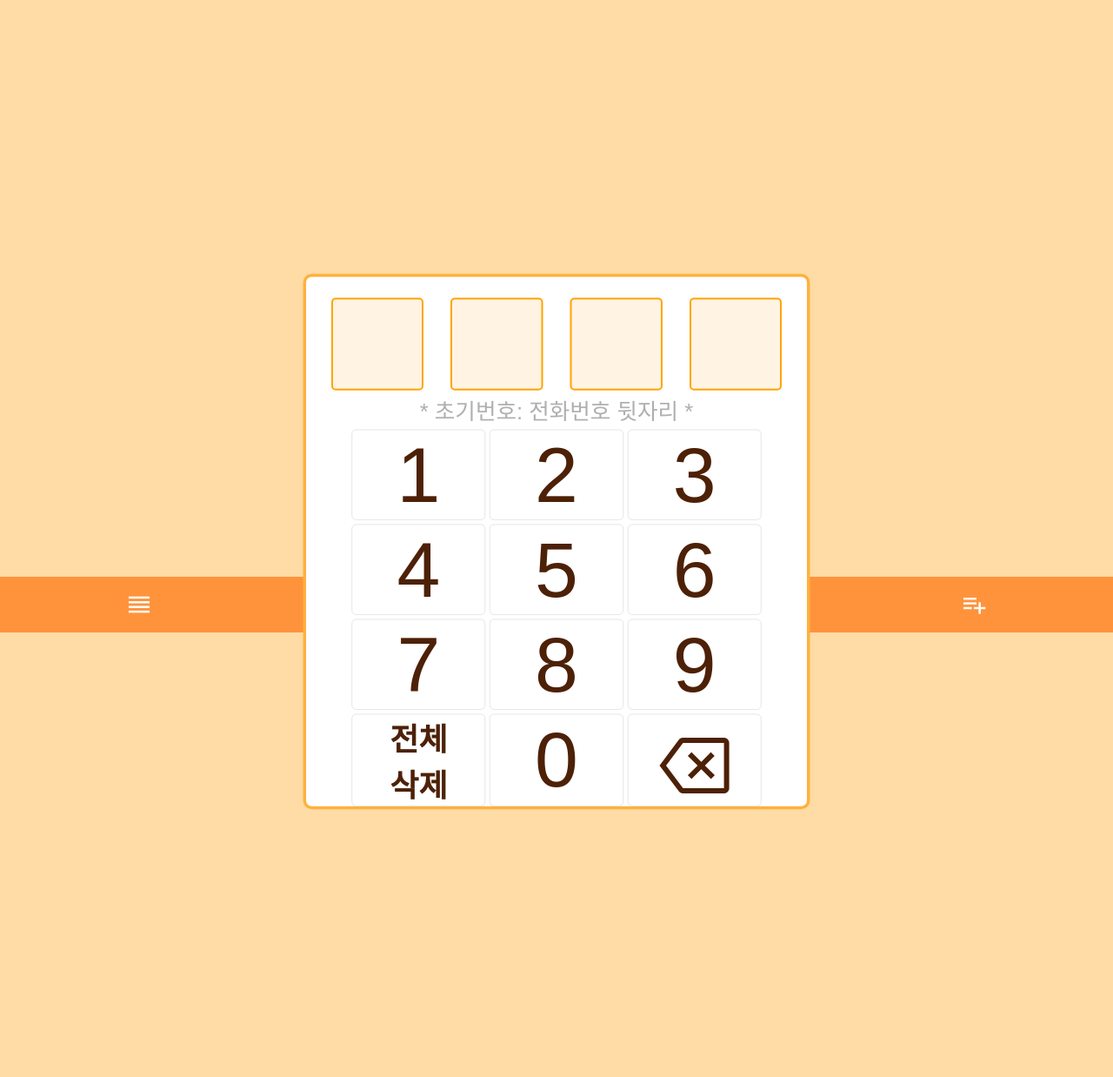
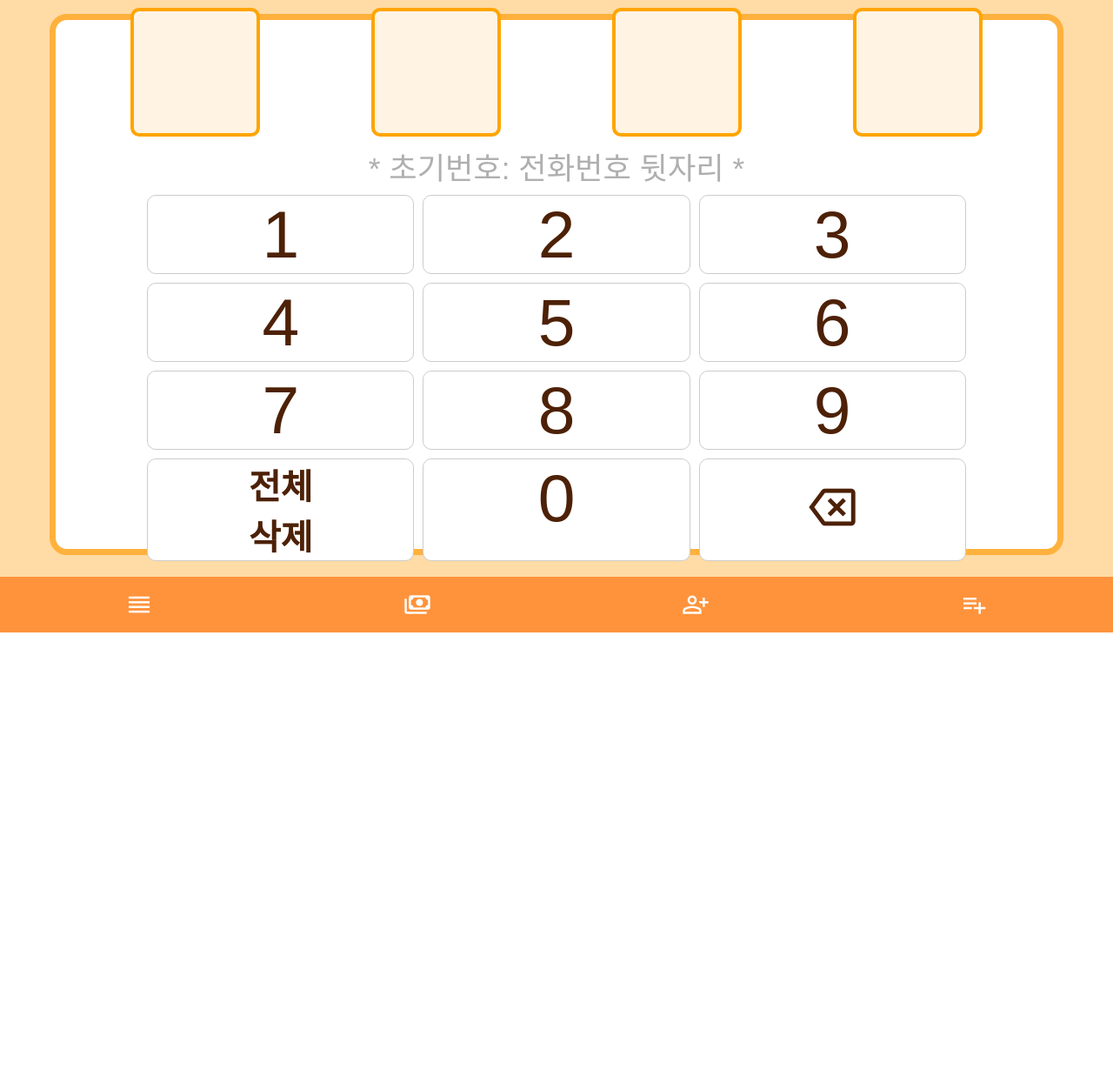
Before and after one commit to kugring/J-raum, a Django app: page /PointExamine/ in a window 1280 px wide. Shown: the part 73-1311 px from the top of the page at 87% size. After the commit the page ends 800 px from the top, so only its background shows below. Run offline with Django 5.2, Linux system fonts and the light colour scheme; data comes from the database, SQL or seed files in the repository; some web fonts are replaced.

Commit message:
이그터 에그 링크 걸기

```diff
--- a/static/order_data/order_data.css
+++ b/static/order_data/order_data.css
@@ -70,7 +70,9 @@ body {
     color: white;
     margin-right: 6vw;
     font-family: 'Dongle', sans-serif;
-    scale: 2
+    scale: 2;
+    text-decoration: none;
+
 }
 
 
--- a/static/point/point.css
+++ b/static/point/point.css
@@ -41,6 +41,7 @@ body {
     font-weight: 600;
     color: white;
     scale: 2;
+    text-decoration: none;
 }
 
 .point-content {
@@ -396,27 +397,35 @@ footer {
 }
 
 @media only screen and (min-width: 481px) {
+    .point-body {
+        width: 90%;
+        height: 95%;
+    }
+
     .number-board {
-        scale: 0.5;
+
     }
 
     .phone-input {
-        padding-top: 3rem;
+        width: 85%;
     }
 
     .digit-input {
+        width: 11vw;
+        height: 11vw;
         font-size: 10rem;
     }
 
     .number-board-message {
-        font-size: 3.2rem;
+        font-size: 2.2rem;
+    }
+
+    .number {
+        font-size: 6vw;
     }
 
     .clear-btn {
-        font-size: 4.5rem;
+        font-size: 2.5rem;
     }
 
-    .backspace {
-        font-size: 6rem !important;
-    }
 }
--- a/templates/main/main.html
+++ b/templates/main/main.html
@@ -34,7 +34,6 @@
             <div class="logo-section">
                 <a class="nav_item pick" href="/">상품</a>
                 <a class="nav_item" href="/OrderData">주문 내역</a>
-                <a class="nav_item" href="/manager">마이페이지</a>
             </div>
             <div class="nav-left">
                 <div class="date-time-section">{{ today|date:"Y.m.d" }}</div>
--- a/templates/main/menu_list.html
+++ b/templates/main/menu_list.html
@@ -27,7 +27,7 @@
 </head>
 <body>
 <div class="header">
-    <div class="order-waiting-num">메뉴 리스트</div>
+    <a class="order-waiting-num" href="/">메뉴 리스트</a>
 </div>
 
 
--- a/templates/main/point.html
+++ b/templates/main/point.html
@@ -28,7 +28,7 @@
 
 
 <div class="header">
-    <div class="order-waiting-num">포인트 충전</div>
+    <a class="order-waiting-num" href="/">포인트 충전</a>
 </div>
 <div class="manager-name"></div>
 
```
Also changed, not shown: static/main/main.css (+4 -3 lines), templates/main/order_data.html (+4 -4 lines).
